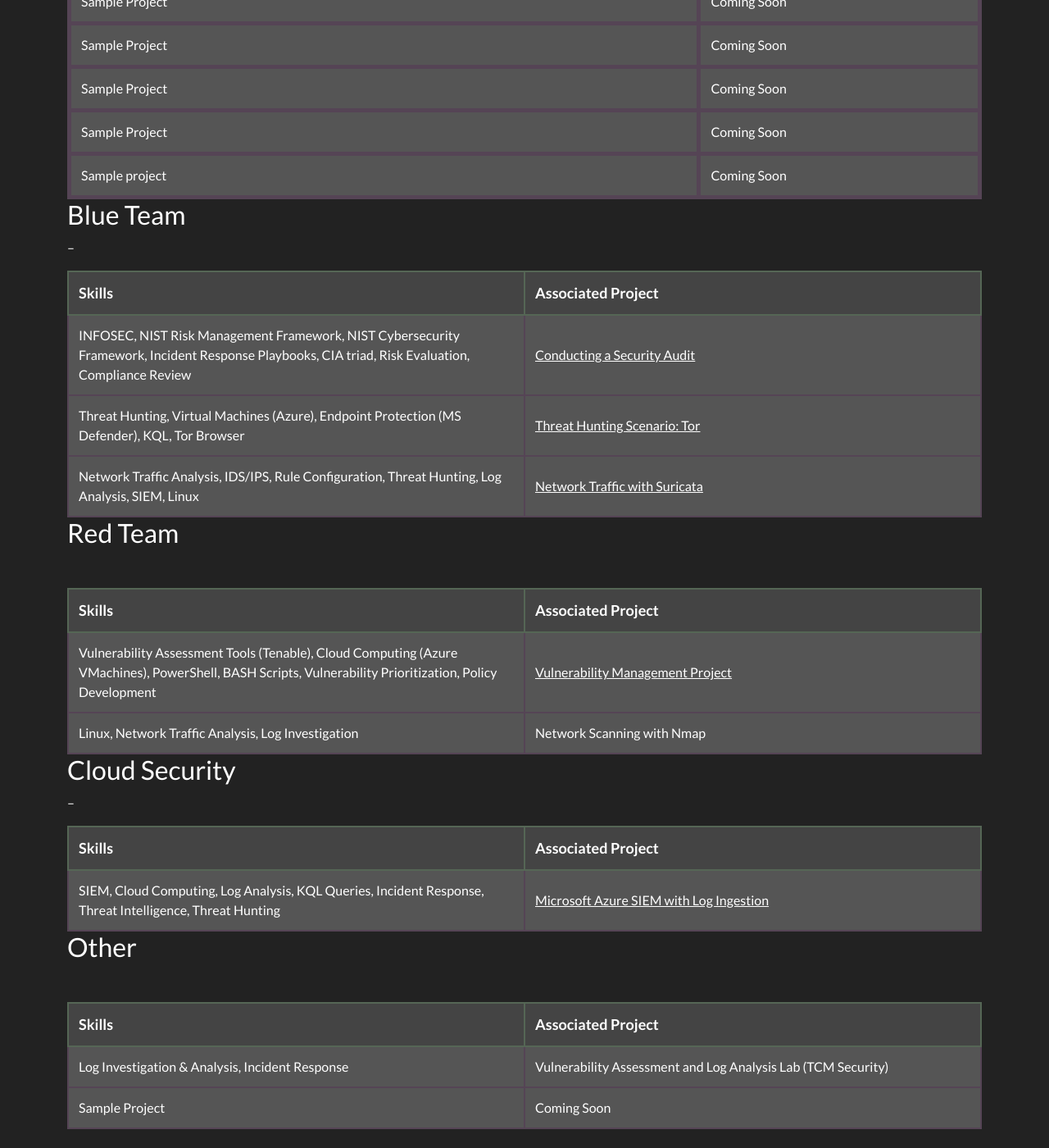
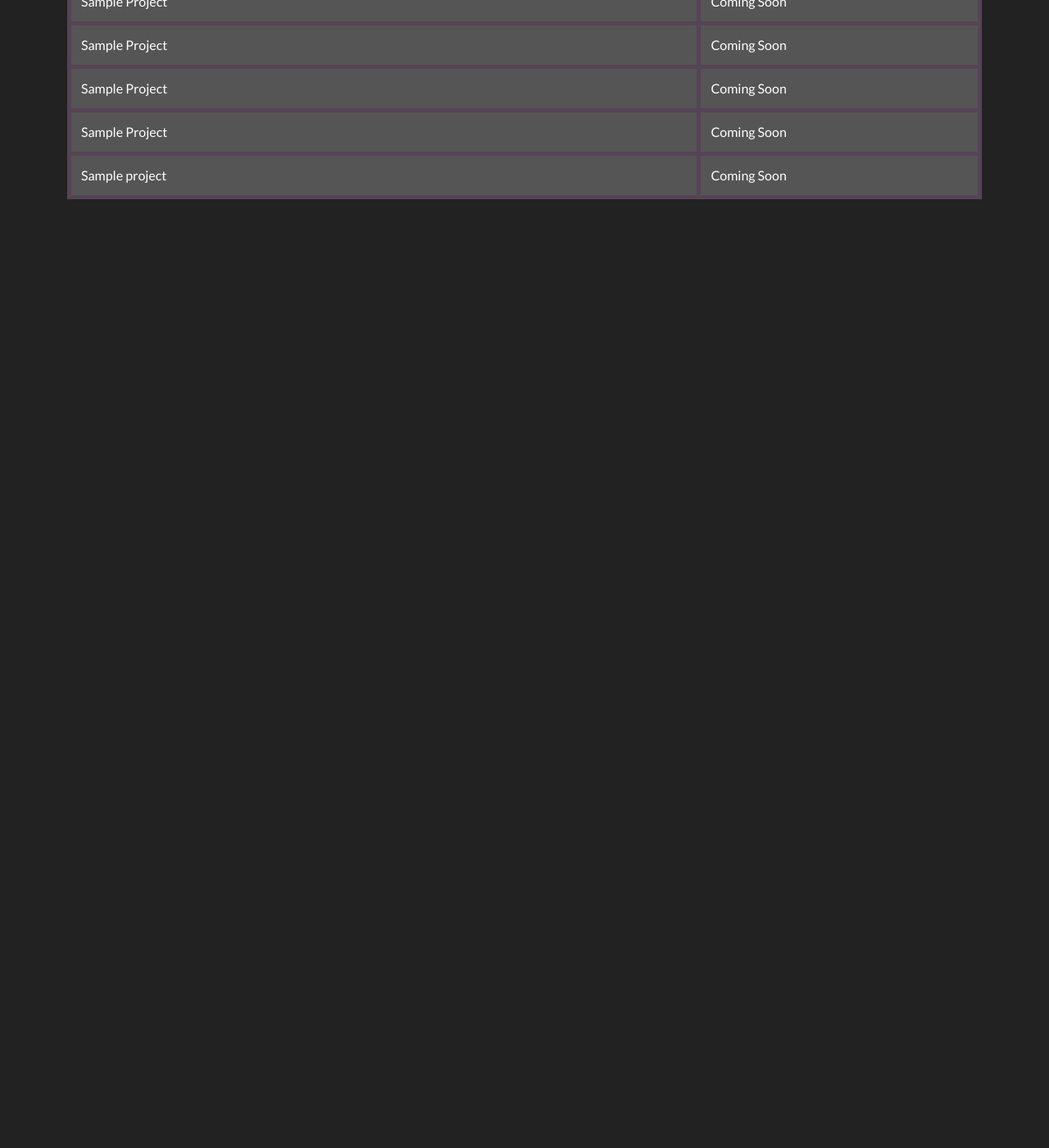
Before and after one commit to JKopal101/jkopal101.github.io, a Jekyll site: the page built from projects.md, in a window 1280 px wide and 1400 px high, scrolled down 1235 px. Shown: the whole window at 82% size. Built offline with Jekyll 4.4.1, drawn with Linux system fonts in a browser that asks for light colours; after the commit the page ends 1526 px from its top, so only the background shows below that.

Commit message:
Update projects.md

```diff
--- a/projects.md
+++ b/projects.md
@@ -124,91 +124,3 @@ I’ve worked on a variety of projects in the Cybersecurity and IT space, focusi
     </tr>
   </tbody>
 </table>
-
-
-
-<h3 style="color: #fff;">Blue Team</h3>
---
-<br>
-<table style="width:100%; background-color:#333; color:#fff; border-collapse:collapse; border:1px solid #555; table-layout:fixed;">
-  <thead>
-    <tr style="background-color:#444;">
-      <th style="font-size: 18px; padding:12px; border:2px solid #565;">Skills</th>
-      <th style="font-size: 18px; padding:12px; border:2px solid #565;">Associated Project</th>
-    </tr>
-  </thead>
-  <tbody>
-    <tr style="background-color:#555;">
-      <td style="padding:12px; border:2px solid #545;">INFOSEC, NIST Risk Management Framework, NIST Cybersecurity Framework, Incident Response Playbooks, CIA triad, Risk Evaluation, Compliance Review</td>
-      <td style="padding:12px; border:2px solid #545;"><a href="https://github.com/JKopal101/Conducting-a-Security-Audit" style="color:white;">Conducting a Security Audit</a></td>
-    </tr>
-    <tr style="background-color:#555;">
-      <td style="padding:12px; border:2px solid #545;">Threat Hunting, Virtual Machines (Azure), Endpoint Protection (MS Defender), KQL, Tor Browser</td>
-      <td style="padding:12px; border:2px solid #545;"><a href="https://github.com/JKopal101/threat-hunting-scenario-tor" style="color:white;">Threat Hunting Scenario: Tor</a></td>
-    </tr>
-    <tr style="background-color:#555;">
-      <td style="padding:12px; border:2px solid #545;">Network Traffic Analysis, IDS/IPS, Rule Configuration, Threat Hunting, Log Analysis, SIEM, Linux</td>
-      <td style="padding:12px; border:2px solid #545;"><a href="https://github.com/JKopal101/network-traffic-with-suricata" style="color:white;">Network Traffic with Suricata</a></td>
-    </tr>
-  </tbody>
-</table>
-
-<h3 style="color: #fff;">Red Team</h3>
-<br>
-<table style="width:100%; background-color:#333; color:#fff; border-collapse:collapse; border:1px solid #555; table-layout:fixed;">
-  <thead>
-    <tr style="background-color:#444;">
-      <th style="font-size: 18px; padding:12px; border:2px solid #565;">Skills</th>
-      <th style="font-size: 18px; padding:12px; border:2px solid #565;">Associated Project</th>
-    </tr>
-  </thead>
-  <tbody>
-    <tr style="background-color:#555;">
-      <td style="padding:12px; border:2px solid #545;">Vulnerability Assessment Tools (Tenable), Cloud Computing (Azure VMachines), PowerShell, BASH Scripts, Vulnerability Prioritization, Policy Development</td>
-      <td style="padding:12px; border:2px solid #545;"><a href="https://github.com/JKopal101/vulnerability-management-project" style="color:white;">Vulnerability Management Project</a></td>
-    </tr>
-    <tr style="background-color:#555;">
-      <td style="padding:12px; border:2px solid #545;">Linux, Network Traffic Analysis, Log Investigation</td>
-      <td style="padding:12px; border:2px solid #545;">Network Scanning with Nmap</td>
-    </tr>
-  </tbody>
-</table>
-
-<h3 style="color: #fff;">Cloud Security</h3>
---
-<br>
-<table style="width:100%; background-color:#333; color:#fff; border-collapse:collapse; border:1px solid #555; table-layout:fixed;">
-  <thead>
-    <tr style="background-color:#444;">
-      <th style="font-size: 18px; padding:12px; border:2px solid #565;">Skills</th>
-      <th style="font-size: 18px; padding:12px; border:2px solid #565;">Associated Project</th>
-    </tr>
-  </thead>
-  <tbody>
-    <tr style="background-color:#555;">
-      <td style="padding:12px; border:2px solid #545;">SIEM, Cloud Computing, Log Analysis, KQL Queries, Incident Response, Threat Intelligence, Threat Hunting</td>
-      <td style="padding:12px; border:2px solid #545;"><a href="https://github.com/JKopal101/ms-azure-with-siem" style="color:white;">Microsoft Azure SIEM with Log Ingestion</a></td>
-    </tr>
-  </tbody>
-</table>
-
-<h3 style="color: #fff;">Other</h3>
-<br>
-<table style="width:100%; background-color:#333; color:#fff; border-collapse:collapse; border:1px solid #555; table-layout:fixed;">
-  <thead>
-    <tr style="background-color:#444;">
-      <th style="font-size: 18px; padding:12px; border:2px solid #565;">Skills</th>
-      <th style="font-size: 18px; padding:12px; border:2px solid #565;">Associated Project</th>
-    </tr>
-  </thead>
-  <tbody>
-    <tr style="background-color:#555;">
-      <td style="padding:12px; border:2px solid #545;">Log Investigation & Analysis, Incident Response</td>
-      <td style="padding:12px; border:2px solid #545;">Vulnerability Assessment and Log Analysis Lab (TCM Security)</td>
-    </tr>
-    <tr style="background-color:#555;">
-      <td style="padding:12px; border:2px solid #545;">Sample Project</td>
-      <td style="padding:12px; border:2px solid #545;">Coming Soon</td>
-    </tr>
-  </tbody>
-</table>
```
